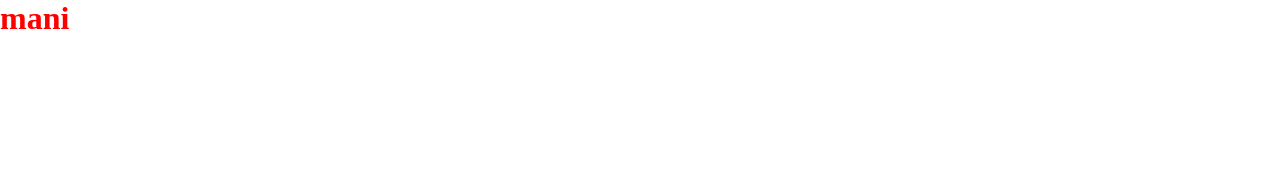
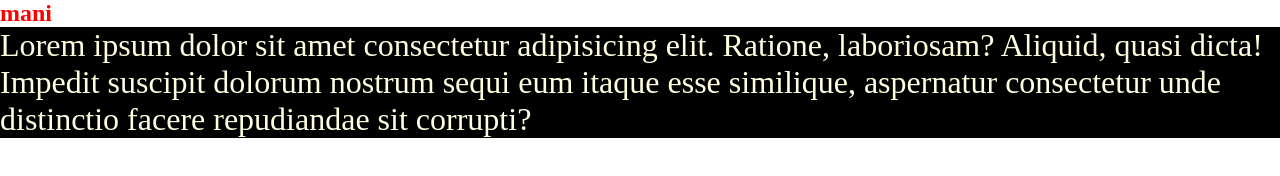
Before and after one commit to githubmanii/branch-remote, a plain HTML site: page index.html in a window 1280 px wide. Drawn offline with Linux system fonts and the light colour scheme.

Commit message:
add description

```diff
--- a/index.html
+++ b/index.html
@@ -7,6 +7,14 @@
     <link rel="stylesheet" href="style.css" />
   </head>
   <body>
-    <h1>mani</h1>
+    <section>
+      <h1>mani</h1>
+      <p class="description">
+        Lorem ipsum dolor sit amet consectetur adipisicing elit. Ratione,
+        laboriosam? Aliquid, quasi dicta! Impedit suscipit dolorum nostrum sequi
+        eum itaque esse similique, aspernatur consectetur unde distinctio facere
+        repudiandae sit corrupti?
+      </p>
+    </section>
   </body>
 </html>
--- a/style.css
+++ b/style.css
@@ -6,3 +6,9 @@
 h1 {
   color: red;
 }
+
+.description {
+  background-color: black;
+  color: lightyellow;
+  font-size: 2rem;
+}
```
